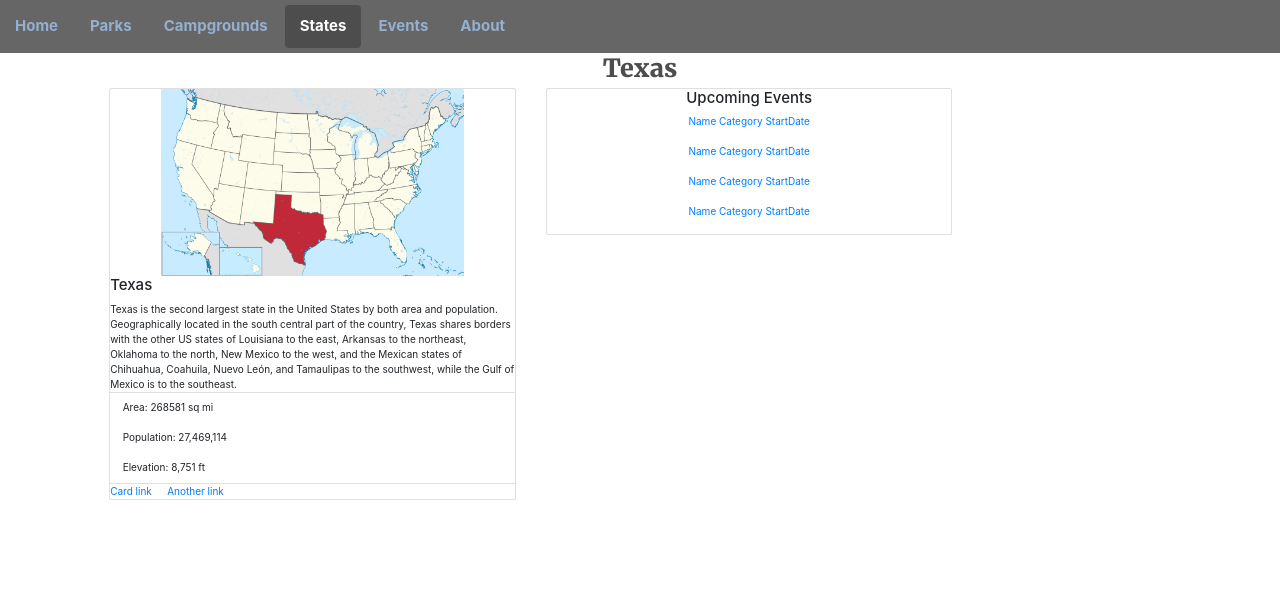
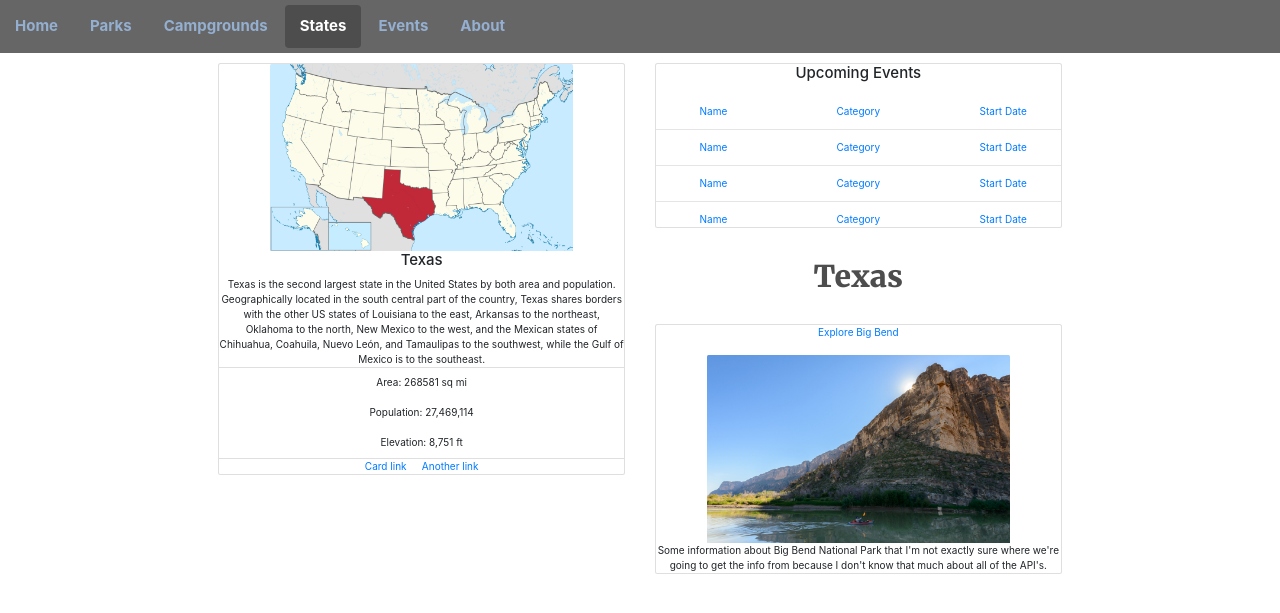
Before and after one commit to cs373gc-fall-2016/SWEetOutdoors, a Python web app: template templates/State Instances/Texas.html in a window 1280 px wide. Shown: the top 613 px of the page. Run offline with Jinja, Linux system fonts and the light colour scheme; the template is opened without the code that fills it, so the values that code supplies are empty; some libraries are stand-ins or nearby versions.

Commit message:
almost done with Texas instance

```diff
--- a/stylesheets/stateInstanceTemplates/texas.css
+++ b/stylesheets/stateInstanceTemplates/texas.css
@@ -12,17 +12,28 @@ html, body {
 	height:auto;
 }
 
-.col-md-6{
-	/*padding-left:2.5em;*/
+
+
+h4{
+	text-align: center;
+}
+
+.card{
+	margin-top: 1em;
+}
+
+.card-link a{
+	margin-left: auto;
+	margin-right: auto;
 
 }
 
-h4{
-	margin-left: auto;
-	margin-right: auto;
+.col-md-4,.card-link {
+	text-align: center;
 }
 
-a{
-	margin-left: auto;
-	margin-right: auto;
+.title h1{
+	margin-top: 1em;
+	font-size: 3em;
+	margin-bottom: 1em;
 }
--- a/templates/State Instances/Texas.html
+++ b/templates/State Instances/Texas.html
@@ -25,13 +25,13 @@
       <li role="presentation"><a href="../about.html">About</a></li>
     </ul>
 
-    <div class="title">
+   <!-- <div class="title">
       <h1>Texas</h1>
-    </div> <!-- end of title -->
+    </div> !-->
 
 
     <div class="row">
-      <div class="col-md-1"></div>
+      <div class="col-md-2"></div>
       <div class="col-md-4">
 
         <div class="card">
@@ -59,19 +59,89 @@
         <row>
             <div class="card card-block">
             <h4 class="card-title">Upcoming Events</h4>
-            <a href="#" class="card-link">Name Category StartDate</a>
             <br>
-            <a href="#" class="card-link">Name Category StartDate</a>
-            <br>
-            <a href="#" class="card-link">Name Category StartDate</a>
-            <br>
-            <a href="#" class="card-link">Name Category StartDate</a>
-            <br>
+
+            <div class = "row">
+              <div class = "col-md-4">
+              <a href="#" class="card-link">Name</a>
+              </div>
+
+              <div class = "col-md-4">
+              <a href="#" class="card-link">Category</a>
+              </div>
+
+              <div class = "col-md-4">
+              <a href="#" class="card-link">Start Date</a>
+              </div>
+          </div>
+          <hr>
+
+            <div class = "row">
+              <div class = "col-md-4">
+              <a href="#" class="card-link">Name</a>
+              </div>
+
+              <div class = "col-md-4">
+              <a href="#" class="card-link">Category</a>
+              </div>
+
+              <div class = "col-md-4">
+              <a href="#" class="card-link">Start Date</a>
+              </div>
+          </div>
+          <hr>
+
+            <div class = "row">
+              <div class = "col-md-4">
+              <a href="#" class="card-link">Name</a>
+              </div>
+
+              <div class = "col-md-4">
+              <a href="#" class="card-link">Category</a>
+              </div>
+
+              <div class = "col-md-4">
+              <a href="#" class="card-link">Start Date</a>
+              </div>
+          </div>
+          <hr>
+
+            <div class = "row">
+              <div class = "col-md-4">
+              <a href="#" class="card-link">Name</a>
+              </div>
+
+              <div class = "col-md-4">
+              <a href="#" class="card-link">Category</a>
+              </div>
+
+              <div class = "col-md-4">
+              <a href="#" class="card-link">Start Date</a>
+              </div>
+          </div>
+
           </div>
         </row>
+
         <row>
+          <div class="title">
+            <h1>Texas</h1>
+          </div>
         </row>
-      </div>
+
+        <row>
+        <div class="card">
+          <a href="#" class="card-link">Explore Big Bend</a>
+          <br>
+          <img class="card-img-top img-fluid" src="../../assets/bigbend.jpg" alt="Card image cap">
+          <div class="card-block">
+            <p class="card-text">Some information about Big Bend National Park that I'm not exactly sure where we're going to get the info from because I don't know that much about all of the API's. </p>
+          </div>
+        </div>
+        </row>
+
+
+      </div> <!-- end of col-md-4--!>
 
       <div class="col-md-3"></div>
 
```
